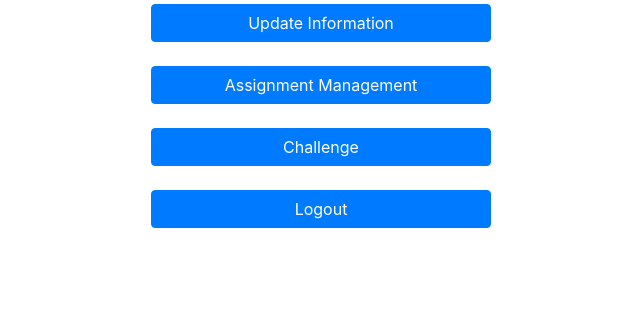
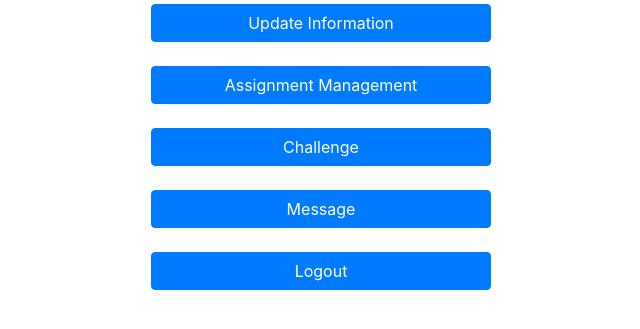
Before and after one commit to totipham/EHC-Code-Punch-FA2021, a PHP site: page / in a window 1280 px wide. Shown: the part 154-483 px from the top of the page, without its empty margins (319-959 px from the left). Run offline with PHP 8.4, Linux system fonts and the light colour scheme; the visitor is signed in with stand-in values (Sample User, id 1).

Commit message:
add message button

```diff
--- a/src/index.php
+++ b/src/index.php
@@ -21,6 +21,9 @@ echo <<<CODE
         <a href='challenge.php'>
             <button type="submit" class="btn btn-primary btn-block">Challenge</button>
         </a><br>
+        <a href='message.php'>
+            <button type="submit" class="btn btn-primary btn-block">Message</button>
+        </a><br>
         <a href='logout.php'>
             <button type="submit" class="btn btn-primary btn-block">Logout</button>
         </a>
```
